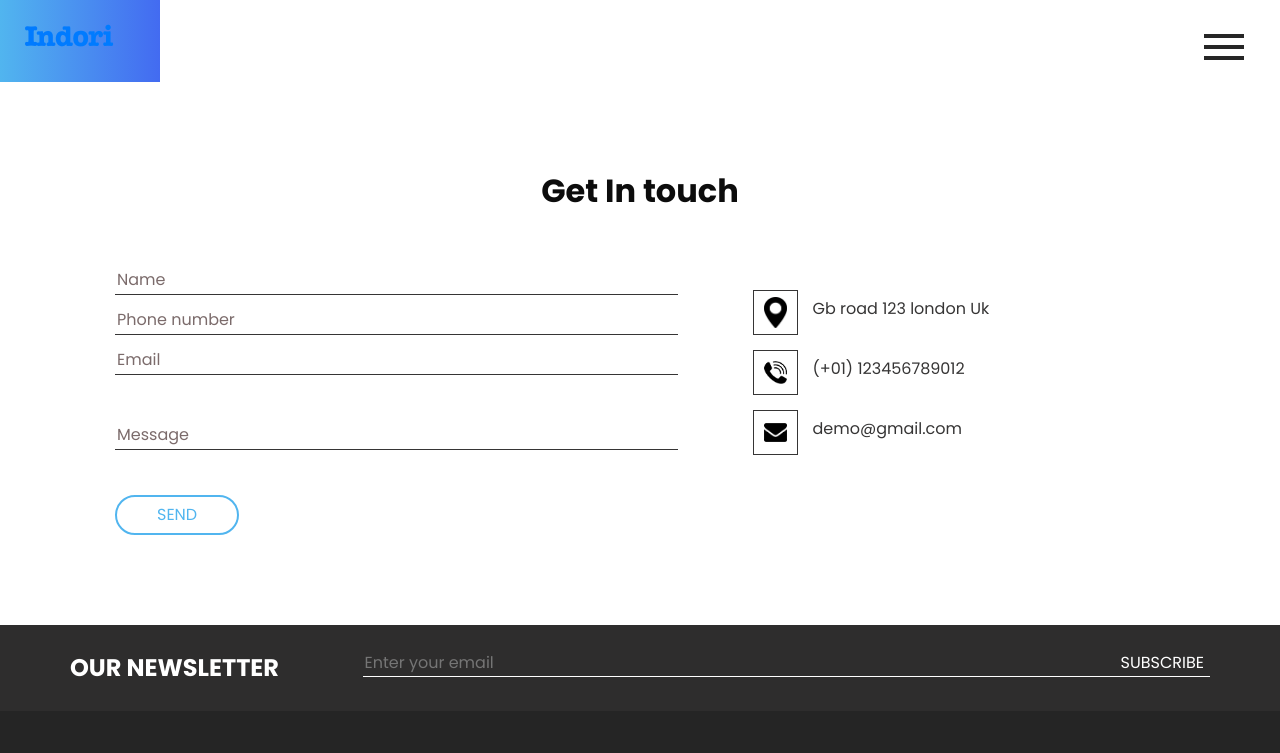
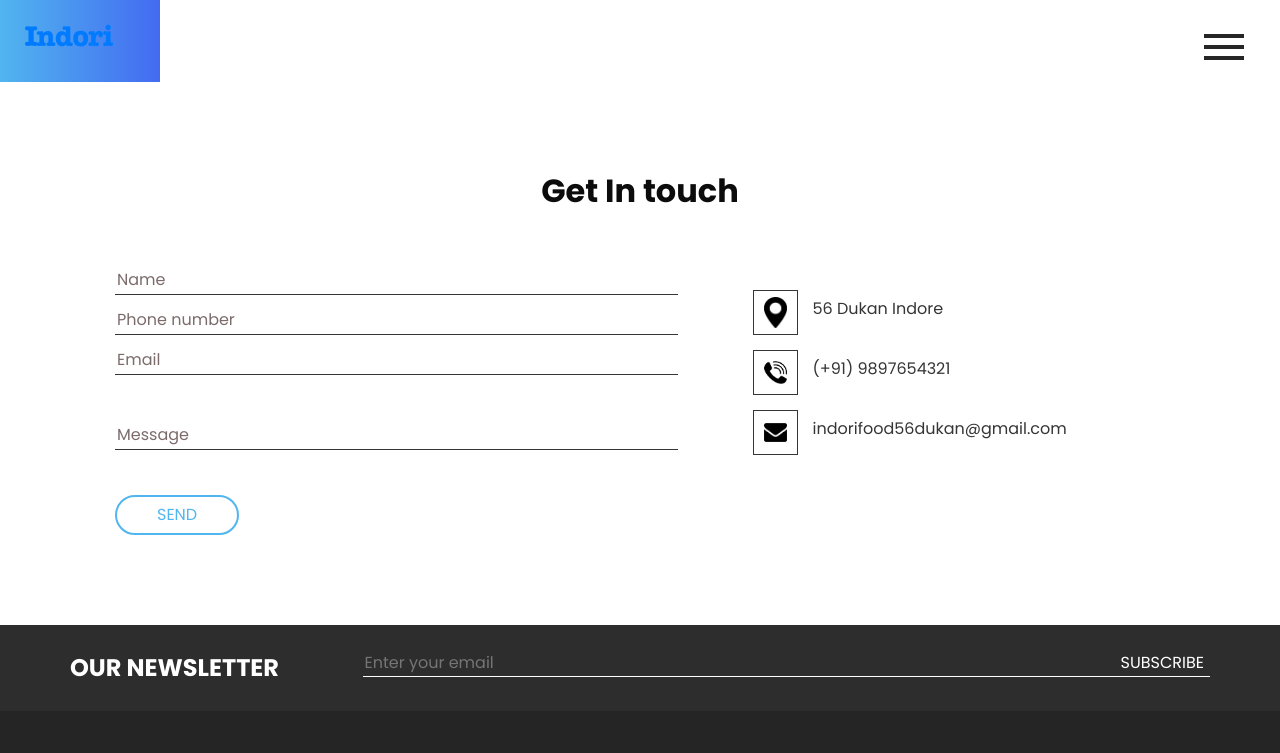
Before and after one commit to Nitinmalviy/myfirsthostweb1, a plain HTML site: page contact.html in a window 1280 px wide. Shown: the top 753 px of the page. Drawn offline with nearby package versions, Linux system fonts and the light colour scheme.

Commit message:
Update contact.html

```diff
--- a/contact.html
+++ b/contact.html
@@ -91,7 +91,7 @@
                 <img src="images/location.png" alt="">
               </div>
               <h6>
-                Gb road 123 london Uk
+                56 Dukan Indore
               </h6>
             </a>
             <a href="">
@@ -99,7 +99,7 @@
                 <img src="images/call.png" alt="">
               </div>
               <h6>
-                (+01) 123456789012
+                (+91) 9897654321
               </h6>
             </a>
             <a href="">
@@ -107,7 +107,7 @@
                 <img src="images/envelope.png" alt="">
               </div>
               <h6>
-                demo@gmail.com
+                indorifood56dukan@gmail.com
               </h6>
             </a>
           </div>
```
